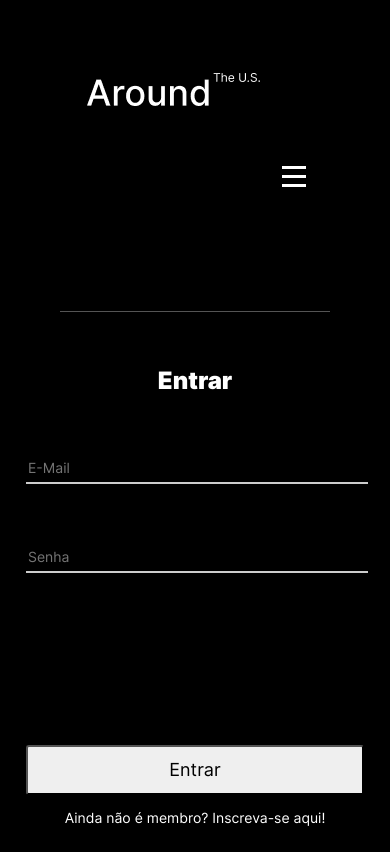
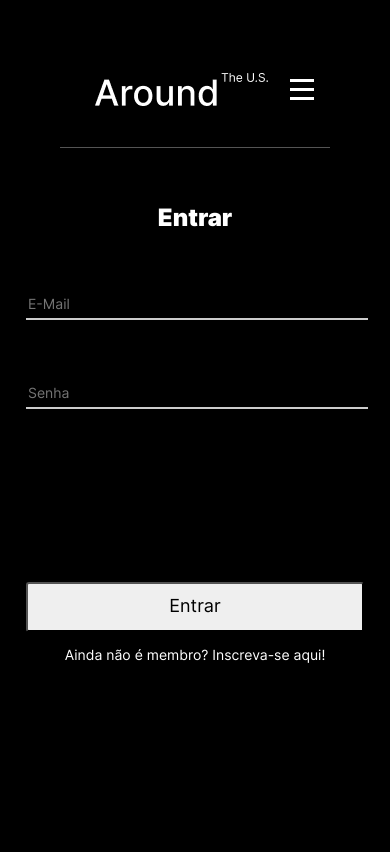
Before and after one commit to vinib96/web_project_around_auth, a React (Create React App) app: page /login in a window 390 px wide. Built offline with nearby package versions, Linux system fonts and the light colour scheme; no server answers.

Commit message:
fix mobile

```diff
--- a/src/blocks/header.css
+++ b/src/blocks/header.css
@@ -50,6 +50,10 @@
 }
 
 @media screen and (max-width: 880px) {
+  .header {
+    flex-wrap: wrap;
+    justify-content: space-around;
+  }
   .header__login {
     display: none;
   }
@@ -59,7 +63,7 @@
     align-self: flex-end;
   }
   .header__menu {
-    display: flex;
+    display: none;
     color: #ffffff;
     text-align: center;
     flex-direction: column;
@@ -67,6 +71,7 @@
     opacity: 0;
   }
   .header__menu_open {
+    display: flex;
     visibility: visible;
     opacity: 1;
   }
--- a/src/blocks/logo.css
+++ b/src/blocks/logo.css
@@ -1,6 +1,7 @@
 .logo {
   display: flex;
   margin-top: 45px;
+  justify-content: space-around;
 }
 
 .logo__header-image {
--- a/src/components/Header.js
+++ b/src/components/Header.js
@@ -13,16 +13,17 @@ function Header({ text, exit }) {
             Around'
             className='logo__header-image'
           />
+          <div className='header__hamburguer'>
+            <button className='header__hamburguer_icon' onClick={menuOpen}>
+              <img src={require('../styles/images/hamburguer icon.png')} />
+            </button>
+          </div>
           <div className='header__login'>
             <span>{text}</span>
             <span>{exit}</span>
           </div>
         </div>
-        <div className='header__hamburguer'>
-          <button className='header__hamburguer_icon' onClick={menuOpen}>
-            <img src={require('../styles/images/hamburguer icon.png')} />
-          </button>
-        </div>
+
         <div className='header__menu'>
           <span>{text}</span>
           <span className='header__logout'>{exit}</span>
```
Also changed, not shown: src/styles/images/hamburguer icon.png.
